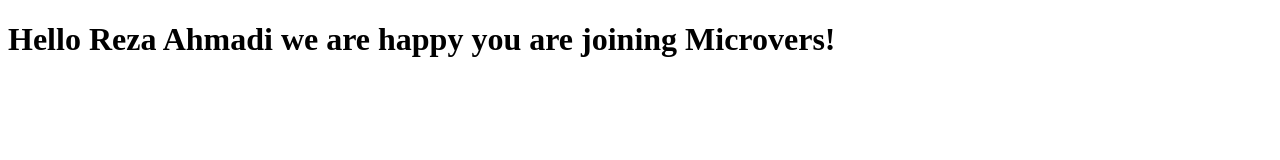
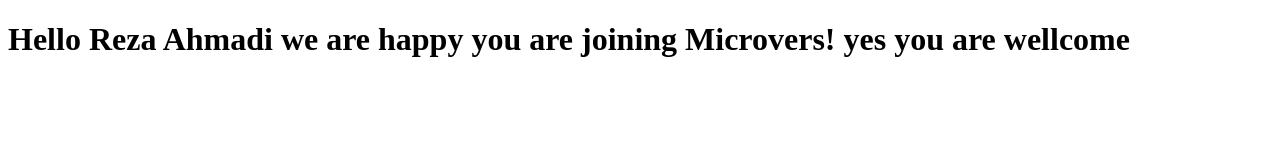
Before and after one commit to reza72ahmadi/for-test, a plain HTML site: page index.html in a window 1280 px wide. Drawn offline with Linux system fonts and the light colour scheme.

Commit message:
Update index.html

```diff
--- a/index.html
+++ b/index.html
@@ -10,6 +10,7 @@
     <h1>
         Hello Reza Ahmadi
         we are happy you are joining Microvers!
+        yes you are wellcome
     </h1>
 </body>
 </html>
```
